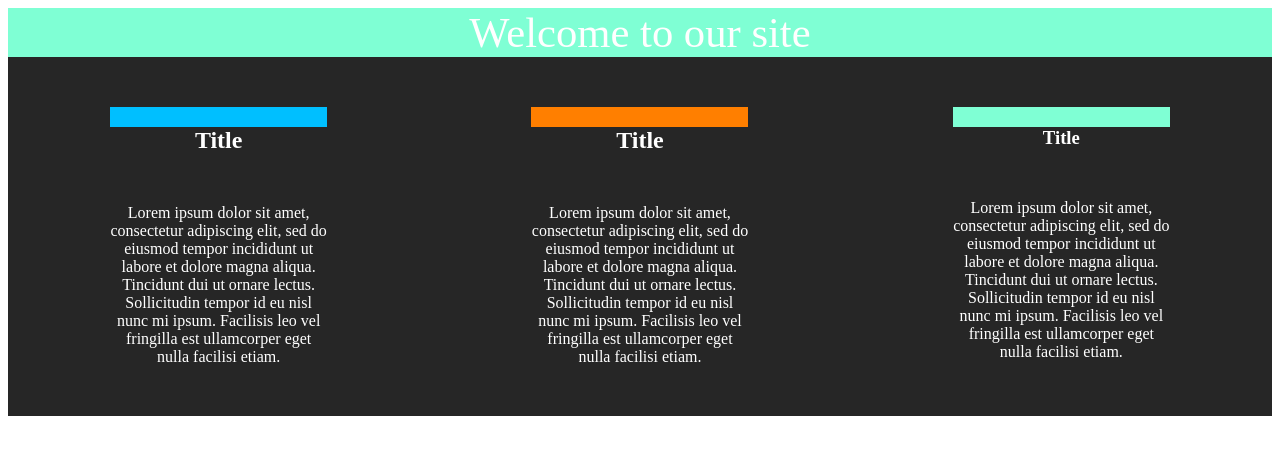
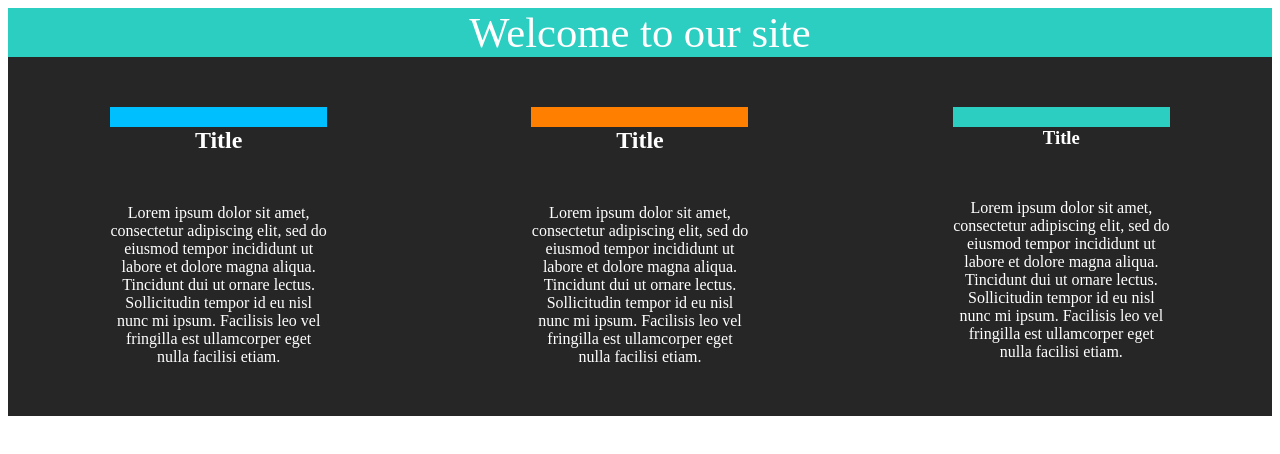
Before and after one commit to SamSvetlik/First-Responsive-Website, a plain HTML site: page index.html in a window 1280 px wide. Drawn offline with Linux system fonts and the light colour scheme.

Commit message:
used dropper to match colors

```diff
--- a/style.css
+++ b/style.css
@@ -1,5 +1,5 @@
 header {
-    background-color: aquamarine;
+    background-color:  #2bcec1;
     text-align: center;
     font-size: 32pt;
     color: white;
@@ -39,7 +39,7 @@ h2 {
     text-align: center;
 }
 h3 {
-    border-top: aquamarine 20px solid;
+    border-top:  #2bcec1 20px solid;
     text-align: center;
 }
 p {
```
